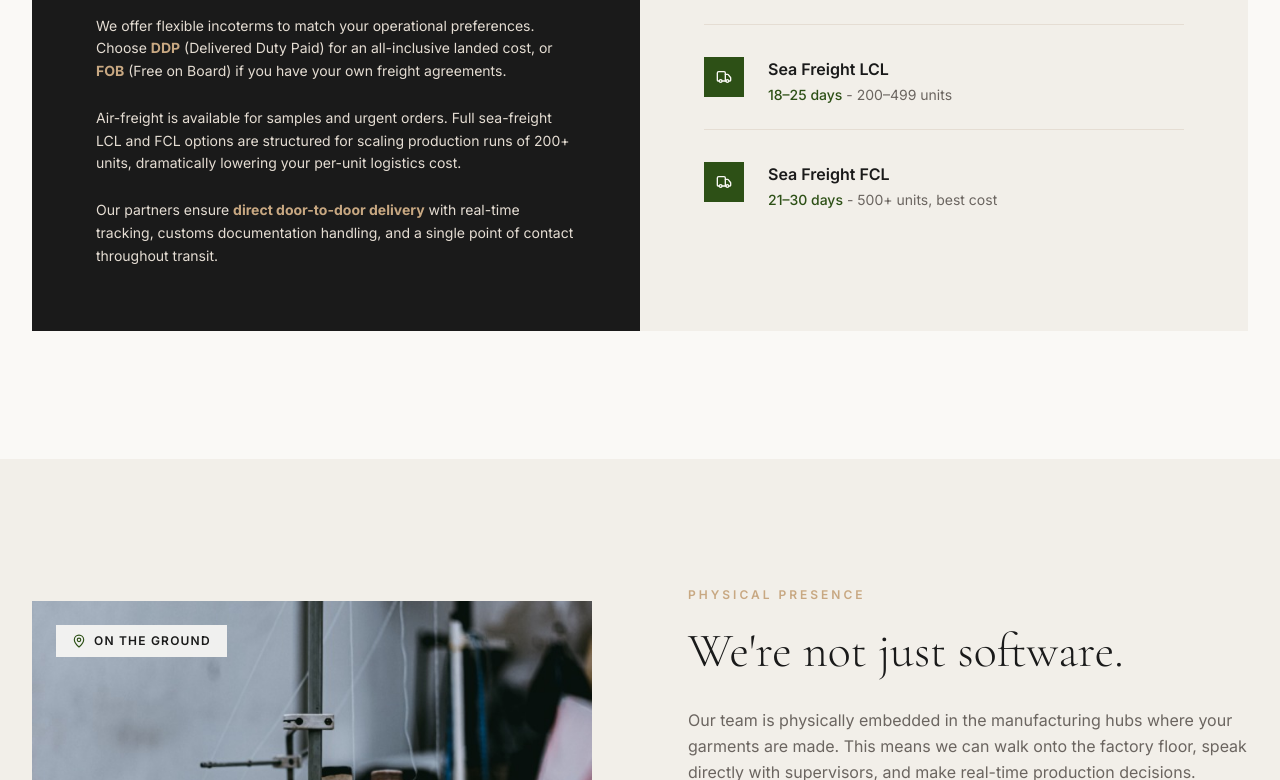
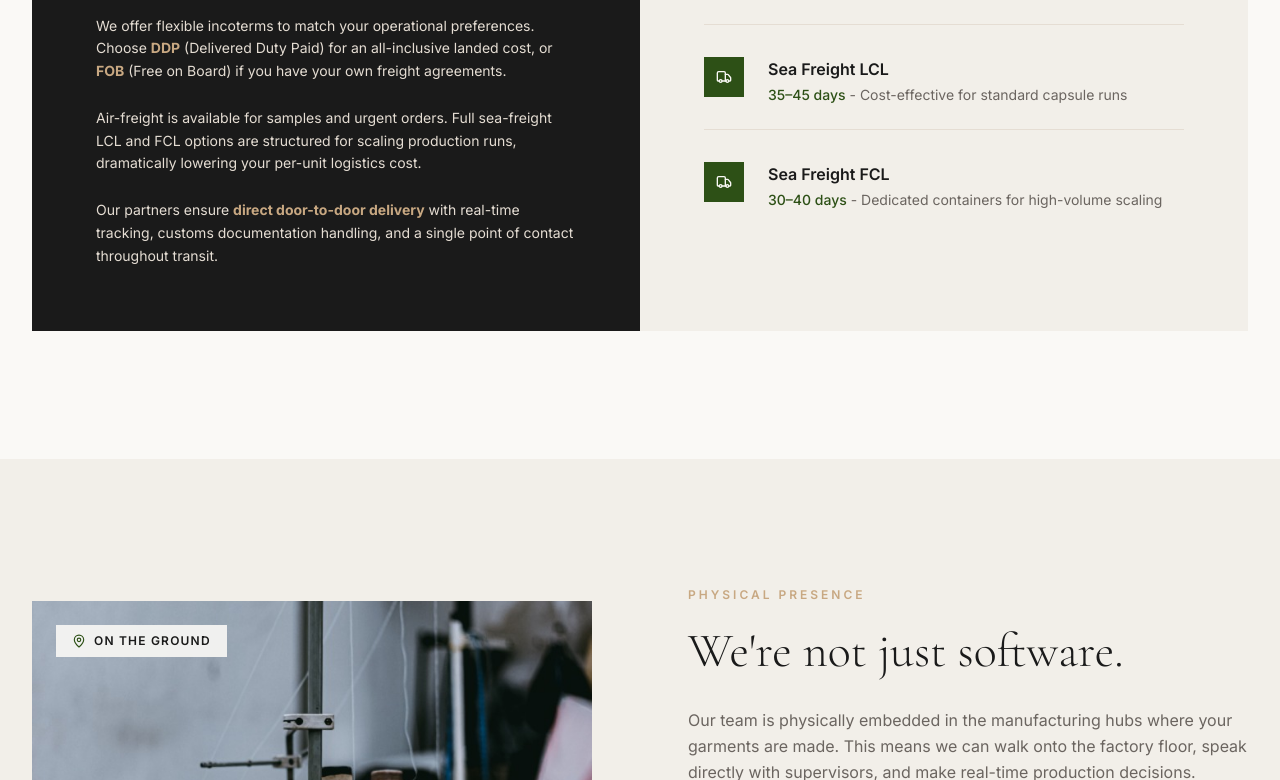
Before and after one commit to rifatkhan97/fenalt, a Next.js app: page /operations in a window 1280 px wide. Shown: the part 2914-3694 px from the top of the page. Built offline with nearby package versions, Linux system fonts and the light colour scheme.

Commit message:
content: update shipping options subtexts in operations page

```diff
--- a/app/operations/page.tsx
+++ b/app/operations/page.tsx
@@ -230,8 +230,8 @@ export default function OperationsPage() {
                 <p>
                   Air-freight is available for samples and urgent orders.
                   Full sea-freight LCL and FCL options are structured for
-                  scaling production runs of 200+ units, dramatically lowering
-                  your per-unit logistics cost.
+                  scaling production runs, dramatically lowering your per-unit
+                  logistics cost.
                 </p>
                 <p>
                   Our partners ensure{" "}
@@ -247,9 +247,9 @@ export default function OperationsPage() {
             {/* Visual Side */}
             <div className="bg-[#F2EFE9] p-12 lg:p-16 flex flex-col gap-8 justify-center">
               {[
-                { mode: "Air Freight", time: "3–7 days", use: "Samples & urgent orders" },
-                { mode: "Sea Freight LCL", time: "18–25 days", use: "200–499 units" },
-                { mode: "Sea Freight FCL", time: "21–30 days", use: "500+ units, best cost" },
+                { mode: "Air Freight", time: "3–7 days", use: "Samples & time-sensitive drops" },
+                { mode: "Sea Freight LCL", time: "35–45 days", use: "Cost-effective for standard capsule runs" },
+                { mode: "Sea Freight FCL", time: "30–40 days", use: "Dedicated containers for high-volume scaling" },
               ].map((item, i) => (
                 <div
                   key={i}
```
